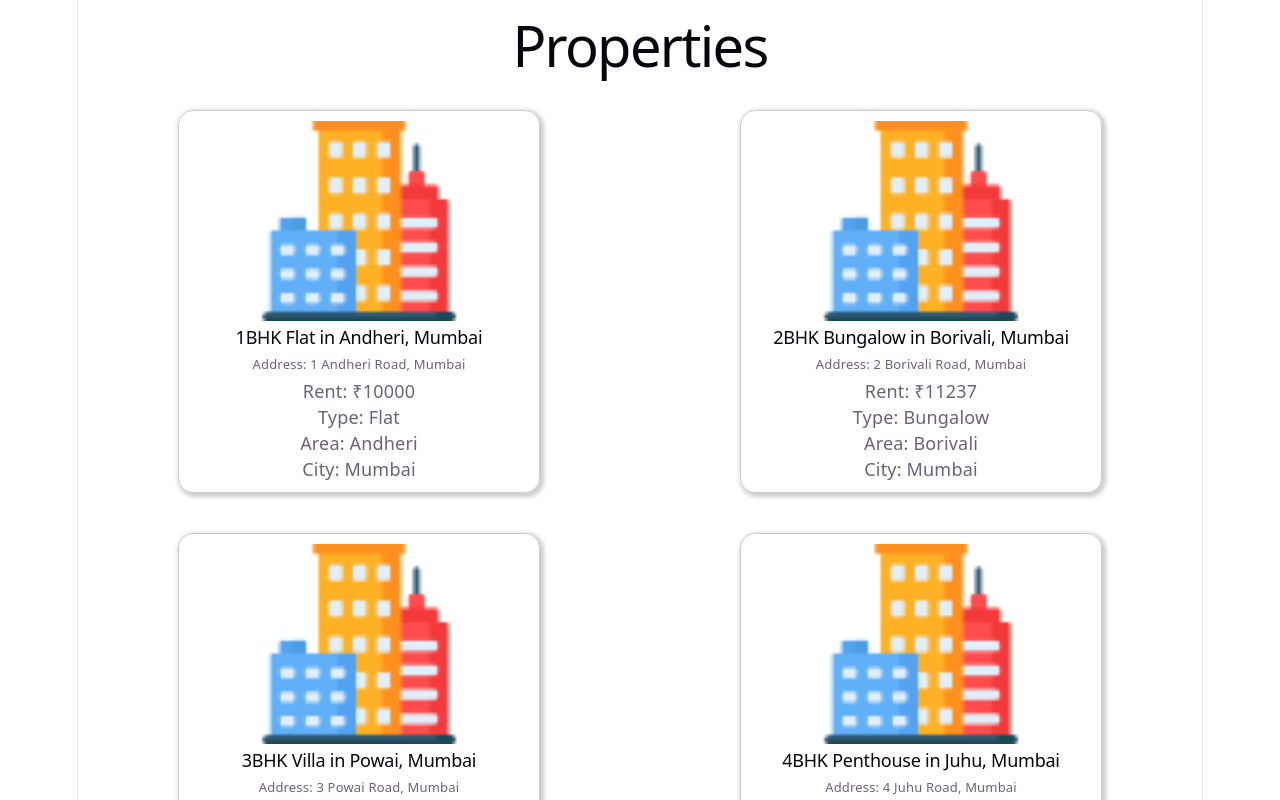
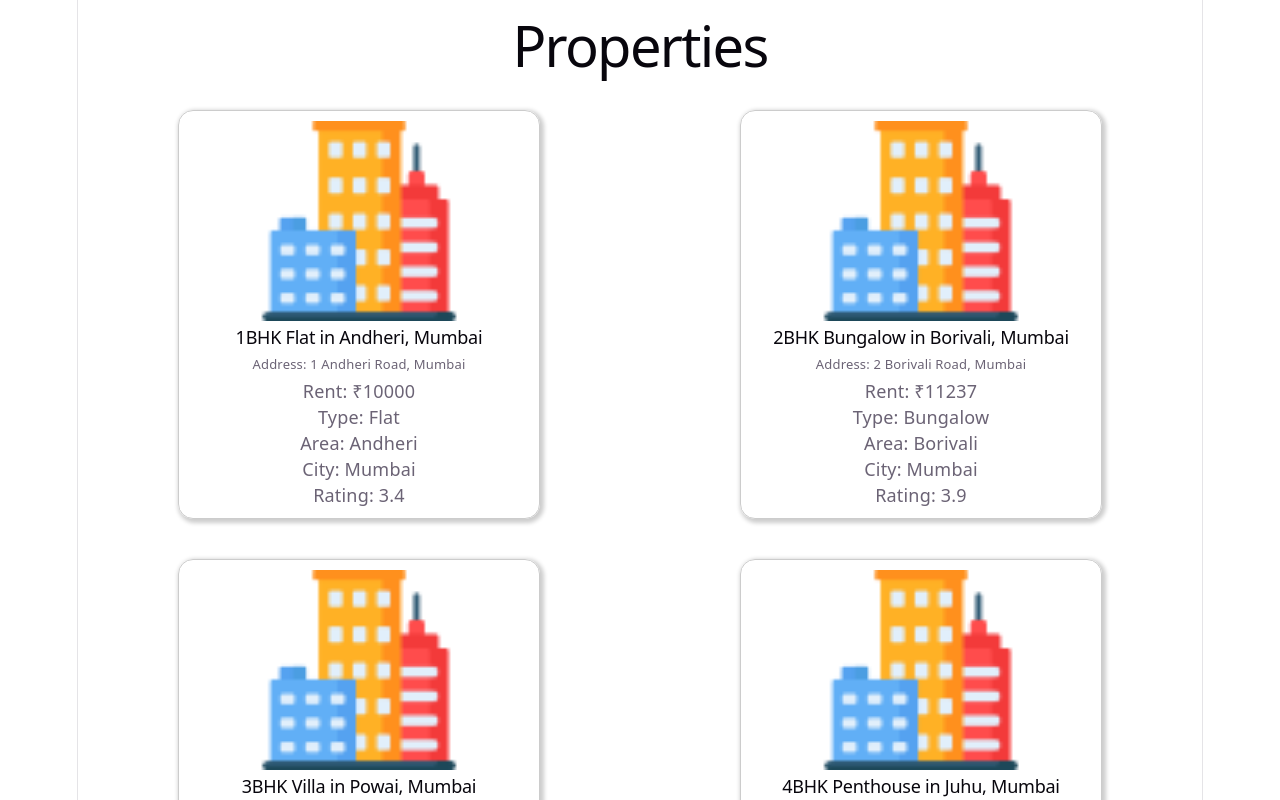
Before and after one commit to sakshi07bhosale/Easy-rent-react-app, a React (Vite) app: page /properties in a window 1280 px wide. Shown: the top 800 px of the page. Built offline with nearby package versions, Linux system fonts and the light colour scheme.

Commit message:
property rating are added in this cards

```diff
--- a/src/components/PropertyCard/PropertyCard.jsx
+++ b/src/components/PropertyCard/PropertyCard.jsx
@@ -1,7 +1,7 @@
 import "./PropertyCard.css";
 import DummyImg from "./../../components/PropertyCard/building.png";
 
-function PropertyCard({ title, address, city, area, propertyType, rent }){
+function PropertyCard({ title, address, city, area, propertyType, rent, rating }){
     return (
         <div className="property-card">
             <img src={DummyImg} alt="property" className="property-Img" />
@@ -11,6 +11,7 @@ function PropertyCard({ title, address, city, area, propertyType, rent }){
             <p>Type: {propertyType}</p>
             <p>Area: {area}</p>
             <p>City: {city}</p>
+            <p>Rating: {rating}</p>
         </div>
     );
 }
--- a/src/views/Properties/Properties.jsx
+++ b/src/views/Properties/Properties.jsx
@@ -8,7 +8,7 @@ function Properties() {
             <h1>Properties</h1>
             <div className="properties-container">
                 {PROPERTIES.map((propertyObj) => {
-                    const { id, title, city, area, propertyType, rent, address } = propertyObj;
+                    const { id, title, city, area, propertyType, rent, address, rating } = propertyObj;
                     return (
                         <PropertyCard
                             key={id}
@@ -18,6 +18,7 @@ function Properties() {
                             area={area}
                             propertyType={propertyType}
                             rent={rent}
+                            rating={rating}
                         />
                     );
                 })}
```
